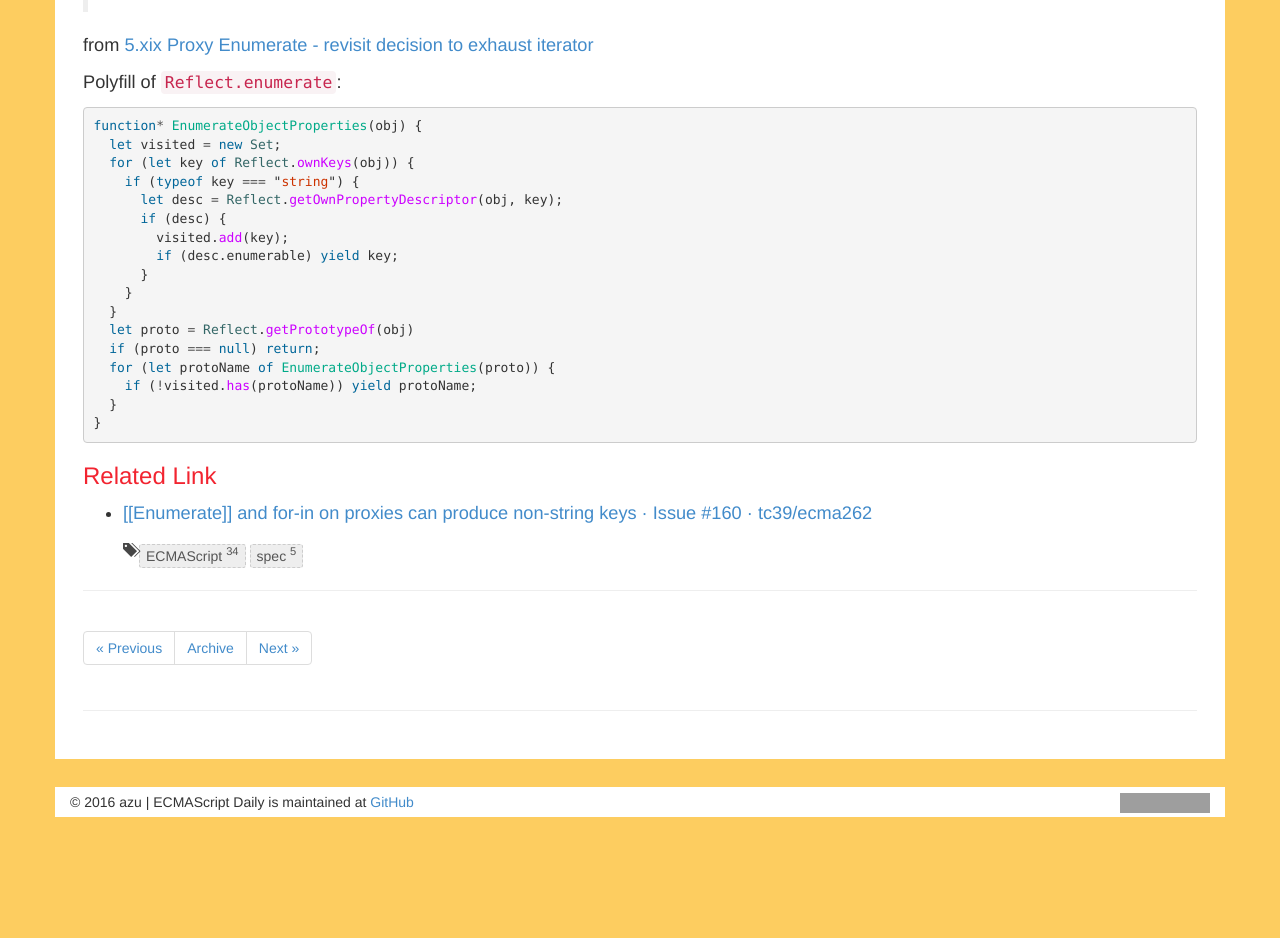
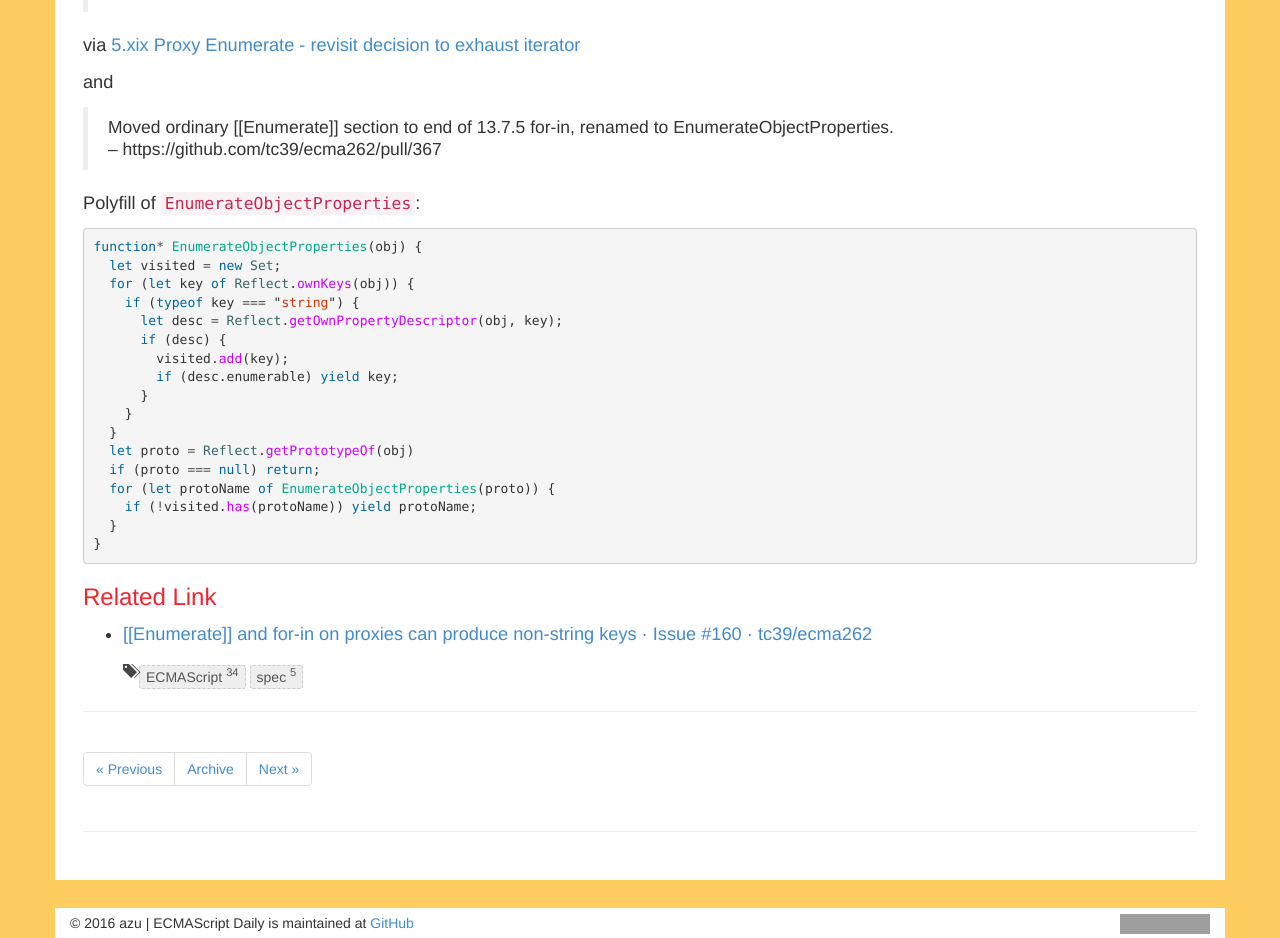
Before and after one commit to ecmascript-daily/ecmascript-daily.github.com, a Jekyll site: the page built from _posts/2016/2016-02-10-why-remove-enumerate-and-reflect-enumerate.md, in a window 1280 px wide. Shown: the part 321-1259 px from the top of the page. Built offline with Jekyll 4.4.1, drawn with Linux system fonts in a browser that asks for light colours; nearby versions of some CDN libraries; comment, search, counter and statistics services are not loaded; before the commit the page ends 1138 px from its top, so only the background shows below that; grey boxes are pictures that could not be loaded.

Commit message:
Update 2016-02-10-why-remove-enumerate-and-reflect-enumerate.md

````diff
--- a/_posts/2016/2016-02-10-why-remove-enumerate-and-reflect-enumerate.md
+++ b/_posts/2016/2016-02-10-why-remove-enumerate-and-reflect-enumerate.md
@@ -12,9 +12,14 @@ related:
 ---
 > BT: issue with proxy enumerate trap and for-in, where iimplementations are prevented from pre-populating the list of keys in the object, because the iterator causes observable affects. Which means the iterate must be pulled for every iteration. Last meeting we thought it would be ok if the enumerate trap exhausts the iterator, we thought that would solve the problem. The issue was, now their is an observable difference between an object and proxy of that object, mainly due to delete.
 
-from [5.xix Proxy Enumerate - revisit decision to exhaust iterator](https://github.com/rwaldron/tc39-notes/blob/master/es7/2016-01/2016-01-28.md#5xix-proxy-enumerate---revisit-decision-to-exhaust-iterator "5.xix Proxy Enumerate - revisit decision to exhaust iterator")
+via [5.xix Proxy Enumerate - revisit decision to exhaust iterator](https://github.com/rwaldron/tc39-notes/blob/master/es7/2016-01/2016-01-28.md#5xix-proxy-enumerate---revisit-decision-to-exhaust-iterator "5.xix Proxy Enumerate - revisit decision to exhaust iterator")
 
-Polyfill of `Reflect.enumerate`:
+and
+
+> Moved ordinary [[Enumerate]] section to end of 13.7.5 for-in, renamed to EnumerateObjectProperties.
+> -- https://github.com/tc39/ecma262/pull/367
+
+Polyfill of `EnumerateObjectProperties`:
 
 ```js
 function* EnumerateObjectProperties(obj) {
````
